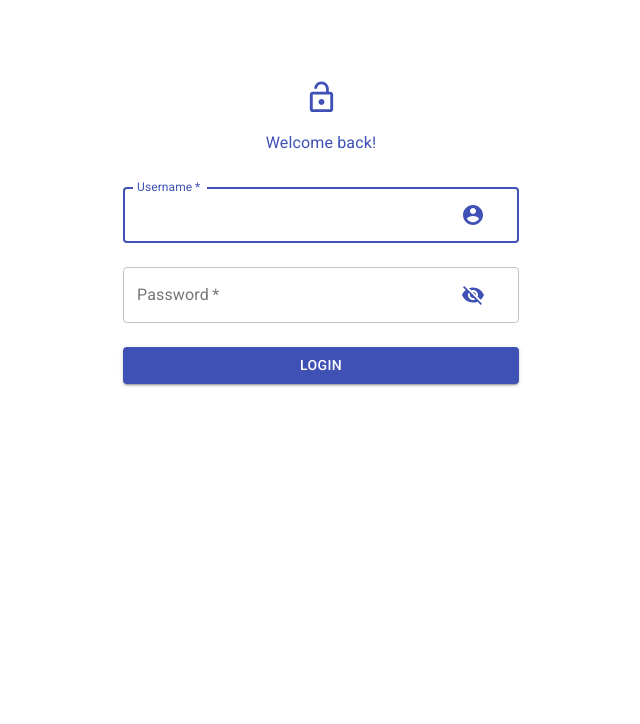
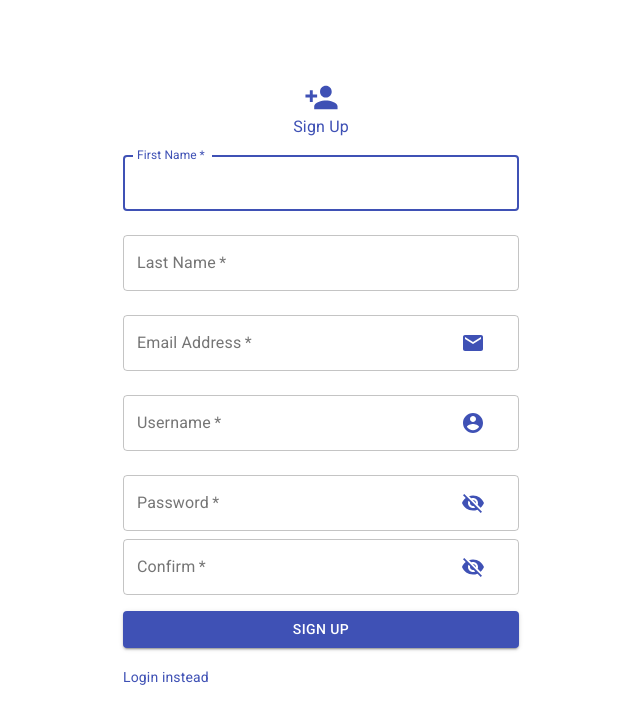
Before and after one commit to philjng/find-my-team, a React (Create React App) app: page /signup in a window 1280 px wide. Before the commit this address led to /login. Shown: the top 724 px of the page, without its empty margins (319-959 px from the left). Built offline with nearby package versions, Linux system fonts and the light colour scheme.

Commit message:
Added sign up page and some react router history functionality

```diff
--- a/src/App.js
+++ b/src/App.js
@@ -1,8 +1,7 @@
 import React from "react";
 import { Navbar } from "./components/Navbar";
-import { Switch } from "react-router-dom";
+import { Route, Switch } from "react-router-dom";
 import ProtectedRoute from "./ProtectRoute";
-import Signup from "./components/Signup";
 import Events from "./components/Events/Events";
 import Profile from "./components/Profile";
 import Home from "./components/Home";
@@ -12,6 +11,7 @@ import GroupDetails from "./components/GroupDetails";
 import EventDetails from "./components/Events/EventDetails";
 import LoginRoute from "./LoginRoute";
 import LoginPage from "./components/Login/LoginPage";
+import SignUpPage from "./components/Login/SignUpPage";
 import { connect } from "react-redux";
 
 function App(props) {
@@ -19,7 +19,6 @@ function App(props) {
     <div className="App">
       {props.isAuth && <Navbar />}
       <Switch>
-        <ProtectedRoute path="/signup" component={Signup} />
         <ProtectedRoute path="/events" component={Events} />
         <ProtectedRoute path="/profile" component={Profile} />
         <ProtectedRoute path="/home" component={Home} />
@@ -27,6 +26,9 @@ function App(props) {
         <ProtectedRoute path="/create" component={Create} />
         <ProtectedRoute path="/groupdetails" component={GroupDetails} />
         <ProtectedRoute path="/eventdetails" component={EventDetails} />
+        <Route path='/signup'>
+          <SignUpPage />
+        </Route>
         <LoginRoute path="/" component={LoginPage} />
       </Switch>
     </div>
--- a/src/LoginRoute.js
+++ b/src/LoginRoute.js
@@ -9,6 +9,7 @@ function LoginRoute({ component: Component, ...rest }) {
         if ({...rest}.isAuth) {
           return (
             <Redirect
+              push
               to={{ pathname: "/home", state: { from: props.location } }}
             />
           );
--- a/src/ProtectRoute.js
+++ b/src/ProtectRoute.js
@@ -11,6 +11,7 @@ function ProtectedRoute({ component: Component, ...rest }) {
         } else {
           return (
             <Redirect
+              push
               to={{ pathname: "/login", state: { from: props.location } }}
             />
           );
--- a/src/components/DropdownProfile.js
+++ b/src/components/DropdownProfile.js
@@ -4,7 +4,7 @@ import MenuItem from '@material-ui/core/MenuItem';
 import {AccountCircle} from "@material-ui/icons";
 import {DropButton} from "./DropdownAdd";
 import {Link} from "react-router-dom";
-import {logoutAction} from "../actions/user.action";
+import {logoutAction} from "../actions/user";
 import {connect} from "react-redux";
 
 const mapStateToProps = (state) => {
--- a/src/components/Login/LoginForm.js
+++ b/src/components/Login/LoginForm.js
@@ -7,6 +7,7 @@ import {
   IconButton,
   Typography,
   FormControl,
+  Link,
 } from "@material-ui/core";
 
 import LockOpenIcon from "@material-ui/icons/LockOpen";
@@ -15,8 +16,9 @@ import { makeStyles } from "@material-ui/core/styles";
 import { AccountCircle, Visibility, VisibilityOff } from "@material-ui/icons";
 
 import { useState } from "react";
-import { loginAction } from "../../actions/user.action";
+import { loginAction } from "../../actions/user";
 import { useDispatch } from "react-redux";
+import { Link as RouterLink } from "react-router-dom";
 
 const useStyles = makeStyles((theme) => ({
   box: {
@@ -36,33 +38,30 @@ function LoginForm() {
   const [showPassword, setShowPassword] = useState(false);
 
   const handleUsernameChange = (event) => {
-    setUsername(event.target.value)
-  }
+    setUsername(event.target.value);
+  };
 
   const handlePasswordChange = (event) => {
-    setPassword(event.target.value)
-  }
+    setPassword(event.target.value);
+  };
 
   const handleClickShowPassword = () => {
     setShowPassword(!showPassword);
   };
 
-  const dispatch = useDispatch()
+  const dispatch = useDispatch();
 
   const handleSubmit = (event) => {
     event.preventDefault();
-    console.log({username, password});
-    dispatch(loginAction(username + "_id"))
+    console.log({ username, password });
+    dispatch(loginAction(username + "_id"));
   };
 
   const classes = useStyles();
   return (
     <Container maxWidth="xs">
       <Box className={classes.box}>
-        <LockOpenIcon
-          fontSize="large"
-          color="primary"
-        />
+        <LockOpenIcon fontSize="large" color="primary" />
         <Typography className={classes.margin} color="primary">
           Welcome back!
         </Typography>
@@ -123,6 +122,9 @@ function LoginForm() {
           >
             Login
           </Button>
+          <Link component={RouterLink} to="/signup" variant="body2">
+            Sign Up
+          </Link>
         </FormControl>
       </Box>
     </Container>
--- /dev/null
+++ b/src/components/Login/SignUpForm.js
@@ -0,0 +1,249 @@
+import {
+  Container,
+  FormControl,
+  TextField,
+  InputAdornment,
+  IconButton,
+  Link,
+  Box,
+  Typography,
+  Button,
+} from "@material-ui/core";
+import {
+  AccountCircle,
+  Visibility,
+  VisibilityOff,
+  PersonAdd,
+  Email
+} from "@material-ui/icons";
+import { useState } from "react";
+import { Link as RouterLink, withRouter } from "react-router-dom";
+import { styled } from "@material-ui/styles";
+
+const SCBox = styled(Box)({
+  marginTop: "80px",
+  display: "flex",
+  flexDirection: "column",
+  alignItems: "center",
+});
+
+const SCButton = styled(Button)({
+  margin: "16px 0px",
+});
+
+function SignUpForm(props) {
+  const [form, setForm] = useState({
+    firstName: "",
+    lastName: "",
+    emailAddress: "",
+    username: "",
+    password: "",
+    confirmPassword: "",
+  });
+
+  const [showPassword, setShowPassword] = useState(false);
+
+  const handleFirstNameChange = (event) => {
+    setForm({
+      ...form,
+      firstName: event.target.value,
+    });
+  };
+
+  const handleLastNameChange = (event) => {
+    setForm({
+      ...form,
+      lastName: event.target.value,
+    });
+  };
+
+  const handleEmailAddressChange = (event) => {
+    setForm({
+      ...form,
+      emailAddress: event.target.value,
+    });
+  };
+
+  const handleUsernameChange = (event) => {
+    setForm({
+      ...form,
+      username: event.target.value,
+    });
+  };
+
+  const handlePasswordChange = (event) => {
+    setForm({
+      ...form,
+      password: event.target.value,
+    });
+  };
+
+  const handleConfirmPasswordChange = (event) => {
+    setForm({
+      ...form,
+      confirmPassword: event.target.value,
+    });
+  };
+
+  const handleClickShowPassword = () => {
+    setShowPassword(!showPassword);
+  };
+
+  const signUpAccount = () => {};
+
+  const handleSubmit = (event) => {
+    event.preventDefault();
+    console.log(form);
+    // verify email format
+    // verify email not taken already
+    // verify username is not taken
+    // verify password is confirmed
+    // verify fields only use whitelist characters (alphanumeric?)
+    try {
+      // try to create account if successful redirect
+      signUpAccount()
+      props.history.push("/")
+    } catch {
+      // if unsuccessful update error state on form page
+    }
+  };
+
+  return (
+    <Container maxWidth="xs">
+      <SCBox>
+        <PersonAdd fontSize="large" color="primary" />
+        <Typography color="primary">Sign Up</Typography>
+      </SCBox>
+      <FormControl fullWidth>
+        <TextField
+          variant="outlined"
+          margin="normal"
+          required
+          fullWidth
+          id="first-name"
+          label="First Name"
+          name="first-name"
+          autoFocus
+          value={form.firstName}
+          onChange={handleFirstNameChange}
+        />
+        <TextField
+          variant="outlined"
+          margin="normal"
+          required
+          fullWidth
+          id="last-name"
+          label="Last Name"
+          name="last-name"
+          value={form.lastName}
+          onChange={handleLastNameChange}
+        />
+        <TextField
+          variant="outlined"
+          margin="normal"
+          required
+          fullWidth
+          id="email-address"
+          label="Email Address"
+          name="email-address"
+          value={form.emailAddress}
+          onChange={handleEmailAddressChange}
+          InputProps={{
+            endAdornment: (
+              <InputAdornment>
+                <IconButton disabled>
+                  <Email color="primary" />
+                </IconButton>
+              </InputAdornment>
+            ),
+          }}
+        />
+        <TextField
+          variant="outlined"
+          margin="normal"
+          required
+          fullWidth
+          id="username"
+          label="Username"
+          name="username"
+          value={form.username}
+          onChange={handleUsernameChange}
+          InputProps={{
+            endAdornment: (
+              <InputAdornment>
+                <IconButton disabled>
+                  <AccountCircle color="primary" />
+                </IconButton>
+              </InputAdornment>
+            ),
+          }}
+        />
+        <TextField
+          variant="outlined"
+          margin="normal"
+          required
+          fullWidth
+          name="password"
+          label="Password"
+          type={showPassword ? "text" : "password"}
+          id="password"
+          value={form.password}
+          onChange={handlePasswordChange}
+          InputProps={{
+            endAdornment: (
+              <InputAdornment>
+                <IconButton onClick={handleClickShowPassword}>
+                  {showPassword ? (
+                    <Visibility color="primary" />
+                  ) : (
+                    <VisibilityOff color="primary" />
+                  )}
+                </IconButton>
+              </InputAdornment>
+            ),
+          }}
+        />
+        <TextField
+          variant="outlined"
+          margin="none"
+          required
+          fullWidth
+          name="confirm-password"
+          label="Confirm"
+          type={showPassword ? "text" : "password"}
+          id="confirm-password"
+          value={form.confirmPassword}
+          onChange={handleConfirmPasswordChange}
+          InputProps={{
+            endAdornment: (
+              <InputAdornment>
+                <IconButton onClick={handleClickShowPassword}>
+                  {showPassword ? (
+                    <Visibility color="primary" />
+                  ) : (
+                    <VisibilityOff color="primary" />
+                  )}
+                </IconButton>
+              </InputAdornment>
+            ),
+          }}
+        />
+        <SCButton
+          type="submit"
+          fullWidth
+          variant="contained"
+          color="primary"
+          onClick={handleSubmit}
+        >
+          Sign Up
+        </SCButton>
+        <Box pt={0.25}>
+          <Link component={RouterLink} to="/" variant="body2">
+            Login instead
+          </Link>
+        </Box>
+      </FormControl>
+    </Container>
+  );
+}
+export default withRouter(SignUpForm);
--- /dev/null
+++ b/src/components/Login/SignUpPage.js
@@ -0,0 +1,6 @@
+import SignUpForm from "./SignUpForm";
+
+function SignUpPage() {
+  return <SignUpForm />;
+}
+export default SignUpPage;
--- a/src/components/Signup.js
+++ /dev/null
@@ -1,8 +0,0 @@
-function Signup() {
-    return (
-        <div>
-            <h1>TODO: Signup Page</h1>
-        </div>
-    )
-    }
-    export default Signup;
--- a/src/reducers/rootReducer.js
+++ b/src/reducers/rootReducer.js
@@ -1,9 +1,9 @@
 import { combineReducers } from "redux";
-import userReducer from "./user.reducer";
+import user from "./user"
 import events from "./events"
 
 const rootReducer = combineReducers({
-  user: userReducer,
+  user,
   events: events
 });
 export default rootReducer;
```
Also changed, not shown: src/actions/user.js (renamed from src/actions/user.action.js), src/reducers/user.js (renamed from src/reducers/user.reducer.js).
